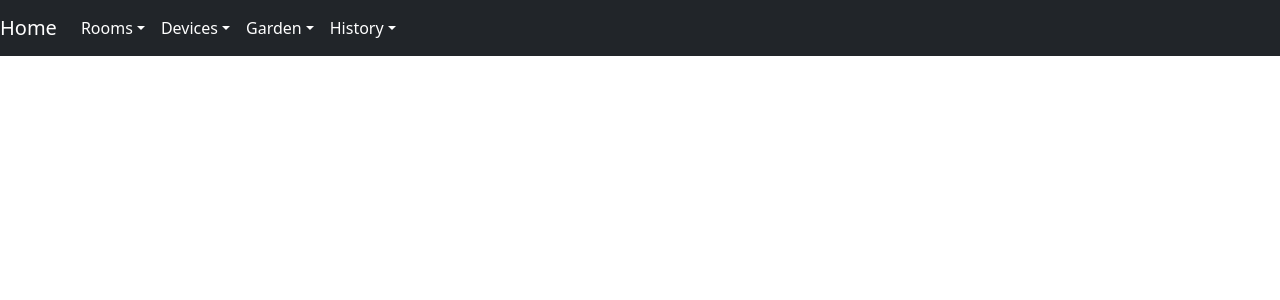
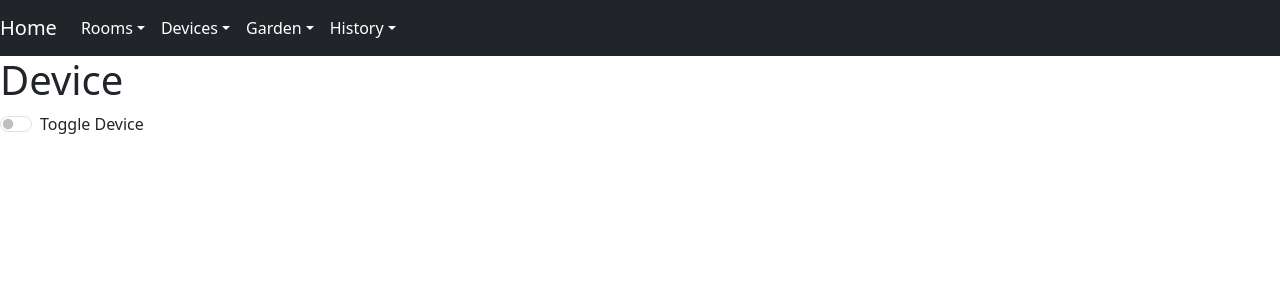
Before and after one commit to Wiqbal2/Smart-Hub-System, a React (Create React App) app: page /Device/1 in a window 1280 px wide. Shown: the top 300 px of the page. Built offline with nearby package versions, Linux system fonts and the light colour scheme.

Commit message:
Waleed: Devices,apps,navbar

```diff
--- a/package.json
+++ b/package.json
@@ -3,10 +3,14 @@
   "version": "0.1.0",
   "private": true,
   "dependencies": {
+    "@emotion/react": "^11.11.1",
+    "@emotion/styled": "^11.11.0",
+    "@mui/material": "^5.13.6",
     "@testing-library/jest-dom": "^5.16.5",
     "@testing-library/react": "^13.4.0",
     "@testing-library/user-event": "^13.5.0",
     "bootstrap": "^5.3.0",
+    "bootstrap-switch-button-react": "^1.2.0",
     "react": "^18.2.0",
     "react-bootstrap": "^2.7.4",
     "react-dom": "^18.2.0",
--- a/src/App.js
+++ b/src/App.js
@@ -3,8 +3,10 @@ import { BrowserRouter as Router, Routes, Route } from 'react-router-dom';
 import Navbar from './components/Navbar';
 import HomeScreen from './components/HomeScreen';
 import Room from './components/Room';
+import Device from './components/Device';
 
 
+const devices = ['Coffee-Maker', 'Robot-Vacuum', 'Fridge'];
 
 
 function App() {
@@ -15,6 +17,7 @@ function App() {
         <Routes>
         <Route path='/' element={<HomeScreen />} />
         <Route path='/Room' element={<Room />} />
+        <Route path='/Device/:deviceName' element={<Device devices={devices} />} />
         </Routes>
       </Router>
     </div>
--- /dev/null
+++ b/src/components/Device.jsx
@@ -0,0 +1,81 @@
+// import React, { useState, useEffect } from 'react';
+// import { NavDropdown, Form } from 'react-bootstrap';
+// import '../styles.css';
+// import { useParams } from 'react-router-dom';
+
+// function Device({ devices }) {
+//   const { deviceName } = useParams();
+//   const [selectedDevice, setSelectedDevice] = useState(null);
+//   const [deviceStates, setDeviceStates] = useState({});
+
+//   useEffect(() => {
+//     setSelectedDevice(deviceName);
+//   }, [deviceName]);
+
+//   useEffect(() => {
+//     // Initialize device states when the devices prop changes
+//     const newDeviceStates = {};
+//     devices.forEach((device) => {
+//       newDeviceStates[device] = false; // Set initial state to false (off)
+//     });
+
+//     setDeviceStates(newDeviceStates);
+//   }, [devices]);
+
+//   const handleSwitchChange = () => {
+//     setDeviceStates((prevStates) => ({
+//       ...prevStates,
+//       [selectedDevice]: !prevStates[selectedDevice],
+//     }));
+//   };
+
+//   const isDeviceOn = deviceStates[selectedDevice];
+
+//   return (
+//     <div className="trash title">
+//       {/* Render the selected device */}
+//       {selectedDevice && (
+//         <div>
+//           <h2>Selected Device: {deviceName}</h2>
+//           {/* Add controls or functionality specific to the selected device */}
+//           <div>
+//             <Form.Check
+//               type="switch"
+//               id="deviceSwitch"
+//               label="Power"
+//               checked={isDeviceOn}
+//               onChange={handleSwitchChange}
+//             />
+//           </div>
+//         </div>
+//       )}
+//     </div>
+//   );
+// }
+
+// export default Device;
+import React, { useState } from 'react';
+import { Form } from 'react-bootstrap';
+
+function Device() {
+  const [switchState, setSwitchState] = useState(false);
+
+  const handleSwitchChange = () => {
+    setSwitchState(!switchState);
+  };
+
+  return (
+    <div>
+      <h1>Device</h1>
+      <Form.Check
+        type="switch"
+        id="deviceSwitch"
+        label="Toggle Device"
+        checked={switchState}
+        onChange={handleSwitchChange}
+      />
+    </div>
+  );
+}
+
+export default Device;
--- a/src/components/Navbar.jsx
+++ b/src/components/Navbar.jsx
@@ -3,6 +3,8 @@ import { Navbar as BootstrapNavbar, Nav, NavDropdown} from 'react-bootstrap';
 import '../styles.css';
 import { Link } from 'react-router-dom';
 import Room from './Room'
+import Device from './Device';
+
 
 function Navbar() {
     return (
@@ -15,15 +17,15 @@ function Navbar() {
                     {/* ROOMS DROPDOWN */}
                     <NavDropdown title="Rooms" id="basic-nav-dropdown">
                         <NavDropdown.Item href="/" as={Link} to="/Room">Kitchen</NavDropdown.Item>
-                        <NavDropdown.Item href="#">Living-room</NavDropdown.Item>
+                        <NavDropdown.Item href="/" as= {Link} to="/Room">Living-room</NavDropdown.Item>
                         <NavDropdown.Item href="#">+ add room</NavDropdown.Item>
                     </NavDropdown>
                     {/* DEVICES DROPDOWN */}
                     <NavDropdown title="Devices" id="basic-nav-dropdown">
-                        <NavDropdown.Item href="#">Coffee-Maker</NavDropdown.Item>
-                        <NavDropdown.Item href="#">Robot Vacuum</NavDropdown.Item>
-                        <NavDropdown.Item href="#">Fridge</NavDropdown.Item>
-                        <NavDropdown.Item href="#">+ add device</NavDropdown.Item>
+                        <NavDropdown.Item href="/" as = {Link} to="/Device/Coffee-Maker">Coffee-Maker</NavDropdown.Item>
+                        <NavDropdown.Item href="/" as = {Link} to="/Device/Robot-Vacuum">Robot Vacuum</NavDropdown.Item>
+                        <NavDropdown.Item href="/" as = {Link} to="/Device/Fridge">Fridge</NavDropdown.Item>
+                        <NavDropdown.Item href= "#">+ add device</NavDropdown.Item>
                     </NavDropdown>
                     {/* GARDEN DROPDOWN */}
                     <NavDropdown title="Garden" id="basic-nav-dropdown">
```
Also changed, not shown: src/styles.css (line endings or trailing spaces), 1 other file (tests, documents, lock files or other folders).
